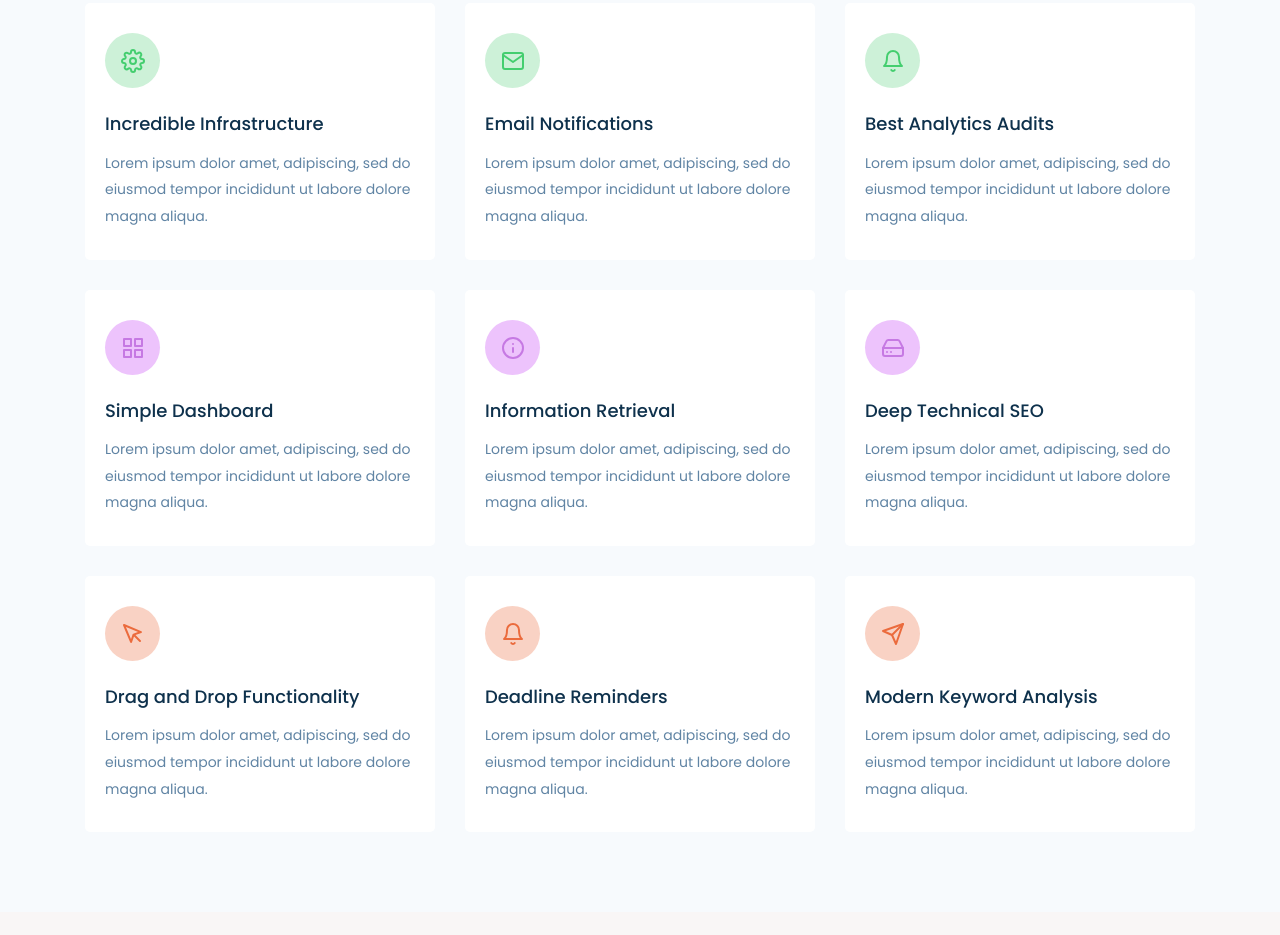
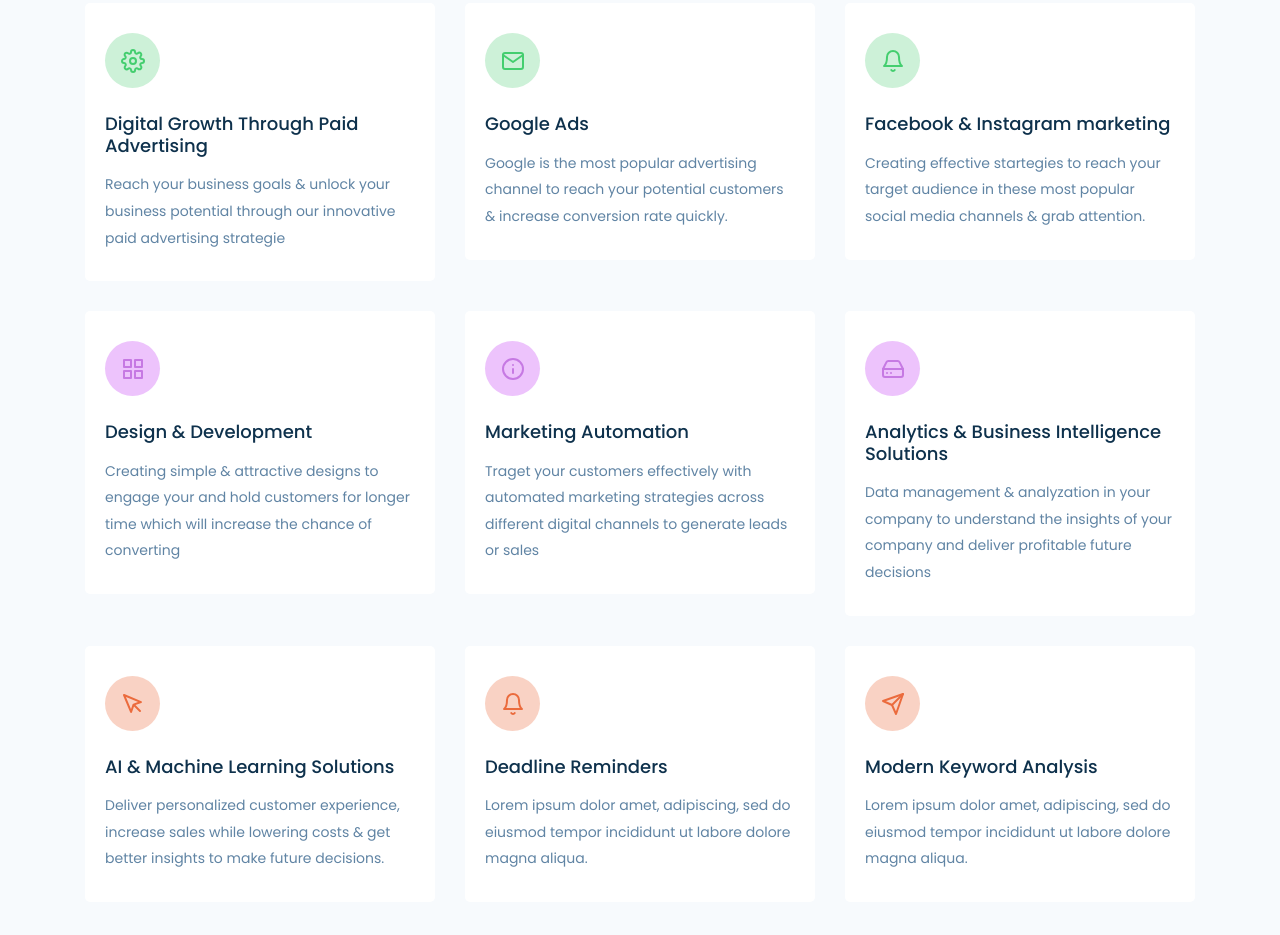
Before and after one commit to nbdigitech/googleppc, a plain HTML site: page index.html in a window 1280 px wide. Shown: the part 1462-2397 px from the top of the page. Drawn offline with Linux system fonts and the light colour scheme.

Commit message:
Update index.html

```diff
--- a/index.html
+++ b/index.html
@@ -291,8 +291,8 @@
 								<i data-feather="settings"></i>
 							</div>
 
-							<h3>Incredible Infrastructure</h3>
-							<p>Lorem ipsum dolor amet, adipiscing, sed do eiusmod tempor incididunt ut labore dolore magna aliqua.</p>
+							<h3>Digital Growth Through Paid Advertising</h3>
+							<p>Reach your business goals & unlock your business potential through our innovative paid advertising strategie</p>
 						</div>
 					</div>
 
@@ -302,8 +302,8 @@
 								<i data-feather="mail"></i>
 							</div>
 
-							<h3>Email Notifications</h3>
-							<p>Lorem ipsum dolor amet, adipiscing, sed do eiusmod tempor incididunt ut labore dolore magna aliqua.</p>
+							<h3>Google Ads</h3>
+							<p> Google is the most popular advertising channel to reach your potential customers & increase conversion rate quickly.</p>
 						</div>
 					</div>
 
@@ -313,8 +313,8 @@
 								<i data-feather="bell"></i>
 							</div>
 
-							<h3>Best Analytics Audits</h3>
-							<p>Lorem ipsum dolor amet, adipiscing, sed do eiusmod tempor incididunt ut labore dolore magna aliqua.</p>
+							<h3>Facebook & Instagram marketing</h3>
+							<p>Creating effective startegies to reach your target audience in these most popular social media channels & grab attention.</p>
 						</div>
 					</div>
 
@@ -324,8 +324,8 @@
 								<i data-feather="grid"></i>
 							</div>
 
-							<h3>Simple Dashboard</h3>
-							<p>Lorem ipsum dolor amet, adipiscing, sed do eiusmod tempor incididunt ut labore dolore magna aliqua.</p>
+							<h3>Design & Development</h3>
+							<p>Creating simple & attractive designs to engage your and hold customers for longer time which will increase the chance of converting  </p>
 						</div>
 					</div>
 
@@ -335,8 +335,8 @@
 								<i data-feather="info"></i>
 							</div>
 
-							<h3>Information Retrieval</h3>
-							<p>Lorem ipsum dolor amet, adipiscing, sed do eiusmod tempor incididunt ut labore dolore magna aliqua.</p>
+							<h3>Marketing Automation</h3>
+							<p>Traget your customers effectively with automated marketing strategies across different digital channels to generate leads or sales </p>
 						</div>
 					</div>
 
@@ -346,8 +346,8 @@
 								<i data-feather="hard-drive"></i>
 							</div>
 
-							<h3>Deep Technical SEO</h3>
-							<p>Lorem ipsum dolor amet, adipiscing, sed do eiusmod tempor incididunt ut labore dolore magna aliqua.</p>
+							<h3>Analytics & Business Intelligence Solutions</h3>
+							<p>Data management & analyzation in your company to understand the insights of your company and deliver profitable future decisions</p>
 						</div>
 					</div>
 
@@ -357,8 +357,8 @@
 								<i data-feather="mouse-pointer"></i>
 							</div>
 
-							<h3>Drag and Drop Functionality</h3>
-							<p>Lorem ipsum dolor amet, adipiscing, sed do eiusmod tempor incididunt ut labore dolore magna aliqua.</p>
+							<h3>AI & Machine Learning Solutions</h3>
+							<p>Deliver personalized customer experience, increase sales while lowering costs & get better insights to make future decisions.</p>
 						</div>
 					</div>
 
```
